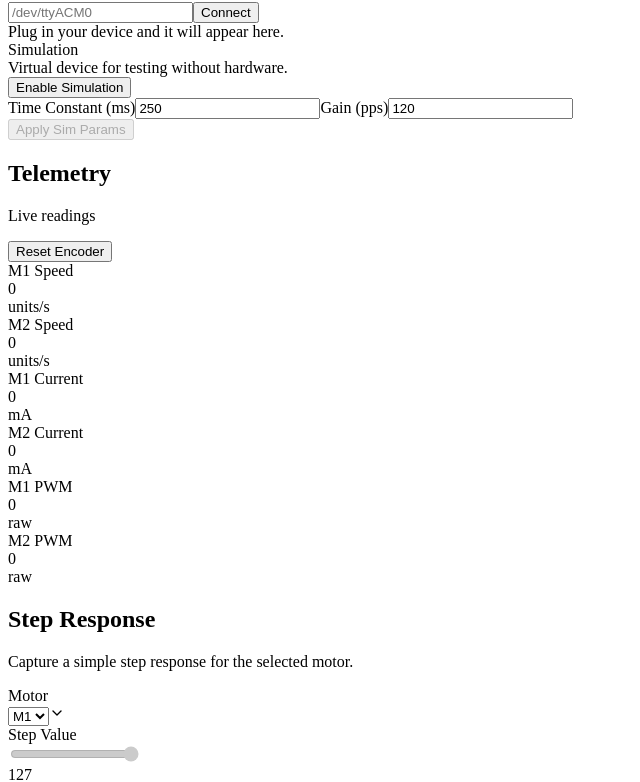
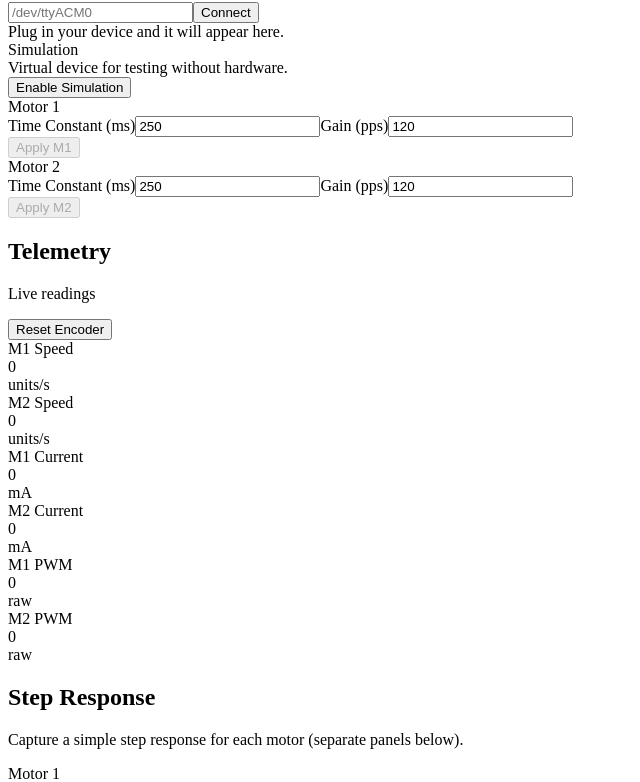
Before and after one commit to lazytatzv/motion_studio, a React (Vite) app: page / in a window 1280 px wide. Shown: the part 1066-1848 px from the top of the page, without its empty margins (0-640 px from the left). Built offline with nearby package versions, Linux system fonts and the light colour scheme; the HTML template or start-up script is replaced by a standard one.

Commit message:
feat(sim): per-motor sim params, separate step UI, tolerant set_sim_params_js, UI fixes

```diff
--- a/src/App.tsx
+++ b/src/App.tsx
@@ -59,23 +59,32 @@ function App() {
 
   const driveEnabled = isConnected || isSimulation;
 
-  // Step response capture
-  const [stepMotor, setStepMotor] = useState<1 | 2>(1);
-  const [stepValue, setStepValue] = useState<number>(SPEED_MAX);
-  const [stepDurationMs, setStepDurationMs] = useState<number>(2000);
-  const [stepOffsetMs, setStepOffsetMs] = useState<number>(150);
-  const [stepSamples, setStepSamples] = useState<
+  // Step response capture (separate state for M1 and M2)
+  const [stepValueM1, setStepValueM1] = useState<number>(SPEED_MAX);
+  const [stepDurationMsM1, setStepDurationMsM1] = useState<number>(2000);
+  const [stepOffsetMsM1, setStepOffsetMsM1] = useState<number>(150);
+  const [stepSamplesM1, setStepSamplesM1] = useState<
     { t: number; velM1: number; velM2: number; cmd: number }[]
   >([]);
-  const [isStepRunning, setIsStepRunning] = useState<boolean>(false);
+  const [isStepRunningM1, setIsStepRunningM1] = useState<boolean>(false);
+
+  const [stepValueM2, setStepValueM2] = useState<number>(SPEED_MAX);
+  const [stepDurationMsM2, setStepDurationMsM2] = useState<number>(2000);
+  const [stepOffsetMsM2, setStepOffsetMsM2] = useState<number>(150);
+  const [stepSamplesM2, setStepSamplesM2] = useState<
+    { t: number; velM1: number; velM2: number; cmd: number }[]
+  >([]);
+  const [isStepRunningM2, setIsStepRunningM2] = useState<boolean>(false);
   // stepStartRef removed; timing is handled in Rust sim
   const stepIntervalRef = useRef<number | null>(null);
   const stepTimeoutRef = useRef<number | null>(null);
   const stepSamplingStartRef = useRef<number | null>(null);
   const stepCmdRef = useRef<number>(SPEED_STOP);
   // Simulation model params (ms and pps)
-  const [simTauMs, setSimTauMs] = useState<number>(250);
-  const [simGain, setSimGain] = useState<number>(120);
+  const [simTauMsM1, setSimTauMsM1] = useState<number>(250);
+  const [simGainM1, setSimGainM1] = useState<number>(120);
+  const [simTauMsM2, setSimTauMsM2] = useState<number>(250);
+  const [simGainM2, setSimGainM2] = useState<number>(120);
 
 
   // ===== Event Handler ==================================
@@ -202,7 +211,7 @@ function App() {
     } finally {
       setIsPortRefreshing(false);
     }
-  }, [stepMotor, stepValue, stepDurationMs, isManualPort, portName]);
+  }, [isManualPort, portName]);
 
   const handleListPorts = async () => {
     await refreshPorts();
@@ -232,13 +241,29 @@ function App() {
     }
   }
 
-  const applySimParams = async () => {
+  const applySimParams = async (motorIndex: 1 | 2) => {
     try {
+      // pick values per motor
+      const tauMs = motorIndex === 1 ? simTauMsM1 : simTauMsM2;
+      const gain = motorIndex === 1 ? simGainM1 : simGainM2;
       // convert ms -> seconds for Rust
-      const tau_s = simTauMs / 1000.0;
-      await invoke("set_sim_params", { tau: tau_s, gain: simGain });
-      alert(`Applied sim params: tau=${simTauMs} ms, gain=${simGain} pps`);
+      const tau_s = tauMs / 1000.0;
+      const payload = {
+        motor_index: motorIndex,
+        motorIndex: motorIndex,
+        motor: motorIndex,
+        tau: tau_s,
+        tau_s: tau_s,
+        tauMs: tauMs,
+        gain: gain,
+        max_vel: gain,
+        maxVel: gain,
+      } as any;
+      try { console.debug("Invoking set_sim_params_js with:", payload); } catch {}
+      await invoke("set_sim_params_js", { params: payload });
+      alert(`Applied sim params (M${motorIndex}): tau=${tauMs} ms, gain=${gain} pps`);
     } catch (e) {
+      console.error("set_sim_params_js failed:", e);
       alert(`Failed to apply sim params: ${e}`);
     }
   }
@@ -278,46 +303,60 @@ function App() {
     velM2Ref.current = velM2;
   }, [velM2]);
 
-  const startStepCapture = useCallback(() => {
-    if (isStepRunning || !driveEnabled) return;
+  const startStepCapture = useCallback((motorIndex: 1 | 2) => {
+    const driveOk = driveEnabled;
+    if (!driveOk) return;
     (async () => {
-      setIsStepRunning(true);
-      setStepSamples([]);
+      // pick per-motor state setters and values
+      const setIsRunning = motorIndex === 1 ? setIsStepRunningM1 : setIsStepRunningM2;
+      const setSamples = motorIndex === 1 ? setStepSamplesM1 : setStepSamplesM2;
+      const stepValue = motorIndex === 1 ? stepValueM1 : stepValueM2;
+      const stepDurationMs = motorIndex === 1 ? stepDurationMsM1 : stepDurationMsM2;
+      const stepOffsetMs = motorIndex === 1 ? stepOffsetMsM1 : stepOffsetMsM2;
+
+      setIsRunning(true);
+      setSamples([]);
       stepCmdRef.current = SPEED_STOP;
 
       try {
         const sampleInterval = 50;
-        try { console.debug("Invoking run_step_response_async with applyDelayMs:", stepOffsetMs); } catch {}
+        try { console.debug("Invoking run_step_response_async with apply_delay_ms:", stepOffsetMs); } catch {}
         const raw = await invoke("run_step_response_async", {
-          motorIndex: stepMotor,
+          // include both snake_case and camelCase to be tolerant of invoke deserialization
+          motor_index: motorIndex,
+          motorIndex: motorIndex,
+          step_value: stepValue,
           stepValue: stepValue,
+          duration_ms: stepDurationMs,
           durationMs: stepDurationMs,
+          sample_interval_ms: sampleInterval,
           sampleIntervalMs: sampleInterval,
+          apply_delay_ms: stepOffsetMs,
           applyDelayMs: stepOffsetMs,
         }) as Array<[number, number, number]>;
 
-        // Debug: log raw tuples to help diagnose offset/timestamp behavior
         try { console.debug("run_step_response_async raw (first 20):", raw.slice(0, 20)); } catch {}
 
         const mapped = raw.map(([t, vel, cmd]) => ({
           t,
-          velM1: stepMotor === 1 ? vel : 0,
-          velM2: stepMotor === 2 ? vel : 0,
+          velM1: motorIndex === 1 ? vel : 0,
+          velM2: motorIndex === 2 ? vel : 0,
           cmd,
         }));
 
         try { console.debug("mapped step samples (first 20):", mapped.slice(0, 20)); } catch {}
-        setStepSamples(mapped);
+        setSamples(mapped);
       } catch (e) {
         console.error("Step capture failed:", e);
         alert(`Step capture failed: ${e}`);
       } finally {
-        setIsStepRunning(false);
+        const setIsRunningFinal = motorIndex === 1 ? setIsStepRunningM1 : setIsStepRunningM2;
+        setIsRunningFinal(false);
       }
     })();
-  }, [driveEnabled, stepMotor, stepValue, stepDurationMs, isStepRunning, stepOffsetMs]);
+  }, [driveEnabled, stepValueM1, stepValueM2, stepDurationMsM1, stepDurationMsM2, stepOffsetMsM1, stepOffsetMsM2]);
 
-  const stopStepCapture = useCallback(() => {
+  const stopStepCapture = useCallback((motorIndex: 1 | 2) => {
     if (stepIntervalRef.current !== null) {
       clearInterval(stepIntervalRef.current);
       stepIntervalRef.current = null;
@@ -331,28 +370,30 @@ function App() {
       stepSamplingStartRef.current = null;
     }
     stepCmdRef.current = SPEED_STOP;
-    void handlePresetSpeed(stepMotor, SPEED_STOP);
-    setIsStepRunning(false);
-  }, [handlePresetSpeed, stepMotor]);
+    void handlePresetSpeed(motorIndex, SPEED_STOP);
+    if (motorIndex === 1) setIsStepRunningM1(false); else setIsStepRunningM2(false);
+  }, [handlePresetSpeed]);
 
-  const clearStepSamples = useCallback(() => {
-    setStepSamples([]);
+  const clearStepSamples = useCallback((motorIndex?: 1 | 2) => {
+    if (!motorIndex) {
+      setStepSamplesM1([]);
+      setStepSamplesM2([]);
+    } else if (motorIndex === 1) setStepSamplesM1([]); else setStepSamplesM2([]);
   }, []);
 
-  const exportStepSamples = useCallback(() => {
+  const exportStepSamples = useCallback((motorIndex: 1 | 2) => {
+    const stepSamples = motorIndex === 1 ? stepSamplesM1 : stepSamplesM2;
     if (stepSamples.length === 0) return;
     const header = "t_ms,vel_m1,vel_m2,cmd";
     const rows = stepSamples.map((s) => `${s.t.toFixed(0)},${s.velM1},${s.velM2},${s.cmd}`);
     const csv = [header, ...rows].join("\n");
-    // Try standard anchor download first; if not available (Tauri webview restrictions),
-    // fall back to copying CSV to clipboard and alerting the user.
     try {
       console.debug("exportStepSamples: preparing CSV, rows:", rows.length);
       const blob = new Blob([csv], { type: "text/csv" });
       const url = URL.createObjectURL(blob);
       const anchor = document.createElement("a");
       anchor.href = url;
-      anchor.download = `step_response_${stepMotor}_${Date.now()}.csv`;
+      anchor.download = `step_response_M${motorIndex}_${Date.now()}.csv`;
       anchor.click();
       URL.revokeObjectURL(url);
       try { console.debug("exportStepSamples: download triggered"); } catch {}
@@ -366,7 +407,7 @@ function App() {
         try { console.error("exportStepSamples: failures", e, e2); } catch {}
       }
     }
-  }, [stepMotor, stepSamples]);
+  }, [stepSamplesM1, stepSamplesM2]);
 
   useEffect(() => {
 	const interval = setInterval(async () => {
@@ -472,11 +513,16 @@ function App() {
         onToggleSimulation={handleToggleSimulation}
         portSelectRef={portSelectRef}
         simulationPort={SIMULATED_PORT}
-        simTauMs={simTauMs}
-        onChangeSimTauMs={setSimTauMs}
-        onApplySimParams={applySimParams}
-        simGain={simGain}
-        onChangeSimGain={setSimGain}
+        simTauMsM1={simTauMsM1}
+        onChangeSimTauMsM1={setSimTauMsM1}
+        onApplySimParamsM1={applySimParams}
+        simGainM1={simGainM1}
+        onChangeSimGainM1={setSimGainM1}
+        simTauMsM2={simTauMsM2}
+        onChangeSimTauMsM2={setSimTauMsM2}
+        onApplySimParamsM2={applySimParams}
+        simGainM2={simGainM2}
+        onChangeSimGainM2={setSimGainM2}
       />
 
       <TelemetrySection
@@ -489,23 +535,49 @@ function App() {
         onResetEncoder={handleResetEncoder}
       />
 
-      <StepResponseSection
-        driveEnabled={driveEnabled}
-        isRunning={isStepRunning}
-        motorIndex={stepMotor}
-        stepValue={stepValue}
-        durationMs={stepDurationMs}
-        samples={stepSamples}
-        onMotorChange={setStepMotor}
-        onStepChange={setStepValue}
-        onDurationChange={setStepDurationMs}
-        onStart={startStepCapture}
-        onStop={stopStepCapture}
-        onClear={clearStepSamples}
-        onExport={exportStepSamples}
-        stepOffsetMs={stepOffsetMs}
-        onOffsetChange={setStepOffsetMs}
-      />
+      <section className="space-y-6">
+        <div className="flex flex-col gap-2 sm:flex-row sm:items-end sm:justify-between">
+          <div>
+            <h2 className="text-xl font-semibold text-slate-50">Step Response</h2>
+            <p className="text-sm text-slate-400">Capture a simple step response for each motor (separate panels below).</p>
+          </div>
+        </div>
+
+        <div className="flex flex-col gap-6">
+          <StepResponseSection
+            driveEnabled={driveEnabled}
+            isRunning={isStepRunningM1}
+            motorIndex={1}
+            stepValue={stepValueM1}
+            durationMs={stepDurationMsM1}
+            samples={stepSamplesM1}
+            onStepChange={setStepValueM1}
+            onDurationChange={setStepDurationMsM1}
+            onStart={() => startStepCapture(1)}
+            onStop={() => stopStepCapture(1)}
+            onClear={() => clearStepSamples(1)}
+            onExport={() => exportStepSamples(1)}
+            stepOffsetMs={stepOffsetMsM1}
+            onOffsetChange={setStepOffsetMsM1}
+          />
+          <StepResponseSection
+            driveEnabled={driveEnabled}
+            isRunning={isStepRunningM2}
+            motorIndex={2}
+            stepValue={stepValueM2}
+            durationMs={stepDurationMsM2}
+            samples={stepSamplesM2}
+            onStepChange={setStepValueM2}
+            onDurationChange={setStepDurationMsM2}
+            onStart={() => startStepCapture(2)}
+            onStop={() => stopStepCapture(2)}
+            onClear={() => clearStepSamples(2)}
+            onExport={() => exportStepSamples(2)}
+            stepOffsetMs={stepOffsetMsM2}
+            onOffsetChange={setStepOffsetMsM2}
+          />
+        </div>
+      </section>
     </main>
   );
 }
--- a/src/components/ConfigurationSection.tsx
+++ b/src/components/ConfigurationSection.tsx
@@ -19,12 +19,18 @@ interface ConfigurationSectionProps {
   portSelectRef: RefObject<HTMLSelectElement | null>;
   simulationPort: string;
 
-  // simulation params
-  simTauMs: number;
-  onChangeSimTauMs: (value: number) => void;
-  simGain: number;
-  onChangeSimGain: (value: number) => void;
-  onApplySimParams: () => void;
+  // simulation params per motor
+  simTauMsM1: number;
+  onChangeSimTauMsM1: (value: number) => void;
+  simGainM1: number;
+  onChangeSimGainM1: (value: number) => void;
+  onApplySimParamsM1: (motorIndex: 1 | 2) => void;
+
+  simTauMsM2: number;
+  onChangeSimTauMsM2: (value: number) => void;
+  simGainM2: number;
+  onChangeSimGainM2: (value: number) => void;
+  onApplySimParamsM2: (motorIndex: 1 | 2) => void;
 }
 
 export function ConfigurationSection({
@@ -44,11 +50,16 @@ export function ConfigurationSection({
   onToggleSimulation,
   portSelectRef,
   simulationPort,
-  simTauMs,
-  onChangeSimTauMs,
-  simGain,
-  onChangeSimGain,
-  onApplySimParams,
+  simTauMsM1,
+  onChangeSimTauMsM1,
+  simGainM1,
+  onChangeSimGainM1,
+  onApplySimParamsM1,
+  simTauMsM2,
+  onChangeSimTauMsM2,
+  simGainM2,
+  onChangeSimGainM2,
+  onApplySimParamsM2,
 }: ConfigurationSectionProps) {
   return (
     <section className="space-y-6">
@@ -179,15 +190,17 @@ export function ConfigurationSection({
                 {isSimulation ? "Disable Simulation" : "Enable Simulation"}
               </button>
             </div>
-            <div className="space-y-2 pt-3">
+            <div className="space-y-2 pt-3 grid gap-3 md:grid-cols-2">
+              <div className="space-y-2">
+                <div className="text-sm font-medium text-slate-200">Motor 1</div>
                 <label className={styles.labelClass}>Time Constant (ms)</label>
                 <input
                   className={styles.inputClass}
                   type="number"
                   min={10}
                   step={10}
-                value={simTauMs}
-                onChange={(e) => onChangeSimTauMs(Number(e.target.value))}
+                  value={simTauMsM1}
+                  onChange={(e) => onChangeSimTauMsM1(Number(e.target.value))}
                 />
                 <label className={styles.labelClass}>Gain (pps)</label>
                 <input
@@ -195,13 +208,41 @@ export function ConfigurationSection({
                   type="number"
                   min={1}
                   step={1}
-                value={simGain}
-                onChange={(e) => onChangeSimGain(Number(e.target.value))}
+                  value={simGainM1}
+                  onChange={(e) => onChangeSimGainM1(Number(e.target.value))}
                 />
                 <div className="flex gap-2">
-                <button className={styles.btnSecondary} onClick={onApplySimParams} disabled={!isSimulation}>
-                  Apply Sim Params
+                  <button className={styles.btnSecondary} onClick={() => onApplySimParamsM1(1)} disabled={!isSimulation}>
+                    Apply M1
                   </button>
+                </div>
+              </div>
+
+              <div className="space-y-2">
+                <div className="text-sm font-medium text-slate-200">Motor 2</div>
+                <label className={styles.labelClass}>Time Constant (ms)</label>
+                <input
+                  className={styles.inputClass}
+                  type="number"
+                  min={10}
+                  step={10}
+                  value={simTauMsM2}
+                  onChange={(e) => onChangeSimTauMsM2(Number(e.target.value))}
+                />
+                <label className={styles.labelClass}>Gain (pps)</label>
+                <input
+                  className={styles.inputClass}
+                  type="number"
+                  min={1}
+                  step={1}
+                  value={simGainM2}
+                  onChange={(e) => onChangeSimGainM2(Number(e.target.value))}
+                />
+                <div className="flex gap-2">
+                  <button className={styles.btnSecondary} onClick={() => onApplySimParamsM2(2)} disabled={!isSimulation}>
+                    Apply M2
+                  </button>
+                </div>
               </div>
             </div>
           </div>
--- a/src/components/StepResponseSection.tsx
+++ b/src/components/StepResponseSection.tsx
@@ -14,7 +14,6 @@ interface StepResponseSectionProps {
   stepValue: number;
   durationMs: number;
   samples: StepSample[];
-  onMotorChange: (value: 1 | 2) => void;
   onStepChange: (value: number) => void;
   onDurationChange: (value: number) => void;
   onStart: () => void;
@@ -90,7 +89,6 @@ export function StepResponseSection({
   stepValue,
   durationMs,
   samples,
-  onMotorChange,
   onStepChange,
   onDurationChange,
   onStart,
@@ -122,7 +120,7 @@ export function StepResponseSection({
     effectiveLeft = marginX + finalShift;
     effectiveInnerW = Math.max(1, width - effectiveLeft - marginX);
   }
-  const path = buildPath(samples, width, height, motorIndex, effectiveLeft, effectiveInnerW);
+  const measuredPath = buildPath(samples, width, height, motorIndex, effectiveLeft, effectiveInnerW);
   const cmdPath = buildCmdPath(samples, width, height, effectiveLeft, effectiveInnerW);
 
   const yMin = -130;
@@ -131,41 +129,11 @@ export function StepResponseSection({
 
   return (
     <section className="space-y-6">
-      <div className="flex flex-col gap-2 sm:flex-row sm:items-end sm:justify-between">
-        <div>
-          <h2 className="text-xl font-semibold text-slate-50">Step Response</h2>
-          <p className="text-sm text-slate-400">Capture a simple step response for the selected motor.</p>
-        </div>
-      </div>
-
       <div className={styles.cardClass}>
         <div className="grid gap-4 md:grid-cols-3">
           <div className="space-y-2">
-            <label className={styles.labelClass}>Motor</label>
-            <div className={styles.selectWrapperClass}>
-              <select
-                className={styles.selectClass}
-                value={motorIndex}
-                onChange={(e) => onMotorChange(Number(e.target.value) as 1 | 2)}
-              >
-                <option value={1}>M1</option>
-                <option value={2}>M2</option>
-              </select>
-              <svg
-                className={styles.selectChevronClass}
-                width="16"
-                height="16"
-                viewBox="0 0 24 24"
-                fill="none"
-                stroke="currentColor"
-                strokeWidth="2"
-                strokeLinecap="round"
-                strokeLinejoin="round"
-                aria-hidden="true"
-              >
-                <path d="M6 9l6 6 6-6" />
-              </svg>
-            </div>
+            <div className="text-sm font-medium text-slate-200">Motor {motorIndex}</div>
+            <div className="text-xs text-slate-400">Capture a simple step response for this motor.</div>
           </div>
 
           <div className="space-y-2">
@@ -245,9 +213,9 @@ export function StepResponseSection({
                   );
                 })}
                 <path d={cmdPath} stroke="#a78bfa" strokeWidth="2" fill="none" opacity="0.7" strokeLinecap="round" />
-                <path d={path} stroke="#38bdf8" strokeWidth="2" fill="none" strokeLinecap="round" />
+                <path d={measuredPath} stroke={motorIndex === 1 ? "#38bdf8" : "#84cc16"} strokeWidth="2" fill="none" strokeLinecap="round" />
             </svg>
-            <div className="text-xs text-slate-500">Purple: command (0-127), Blue: measured velocity (pps)</div>
+              <div className="text-xs text-slate-500">Purple: command (0-127), Measured: motor {motorIndex} (pps)</div>
           </div>
         )}
       </div>
```
Also changed, not shown: 1 other file (tests, documents, lock files or other folders). Lines whose indentation alone changed are shown as unchanged.
